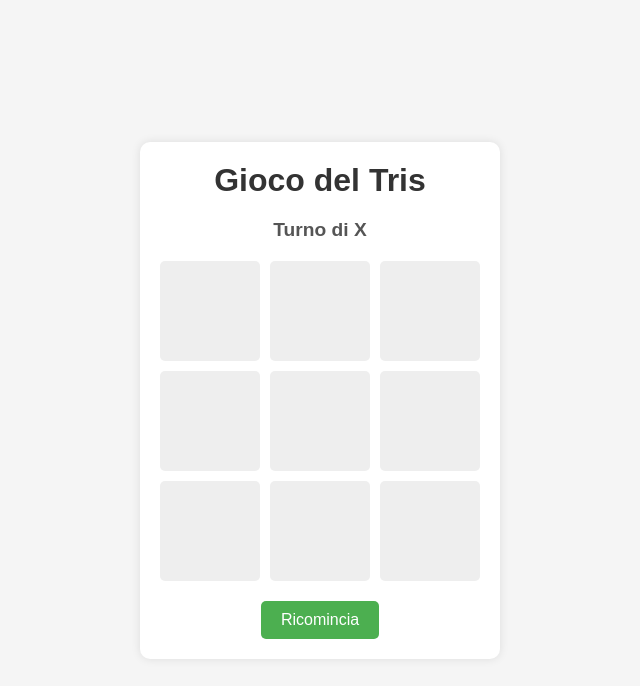
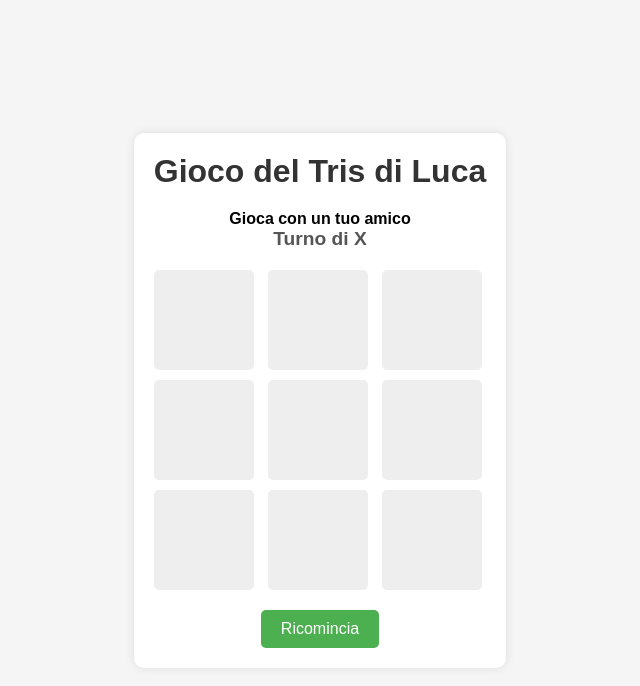
Before and after one commit to facchinetti0/tris-game, a plain HTML site: page index.html in a window 1280 px wide. Shown: the whole page, without its empty margins (320-960 px from the left). Drawn offline with Linux system fonts and the light colour scheme.

Commit message:
Aggiunta Nome

```diff
--- a/index.html
+++ b/index.html
@@ -8,7 +8,8 @@
 </head>
 <body>
     <div class="container">
-        <h1>Gioco del Tris</h1>
+        <h1>Gioco del Tris di Luca</h1>
+        <h4>Gioca con un tuo amico</h4>
         <div class="status" id="status">Turno di X</div>
         <div class="board" id="board">
             <div class="cell" data-cell-index="0"></div>
```
